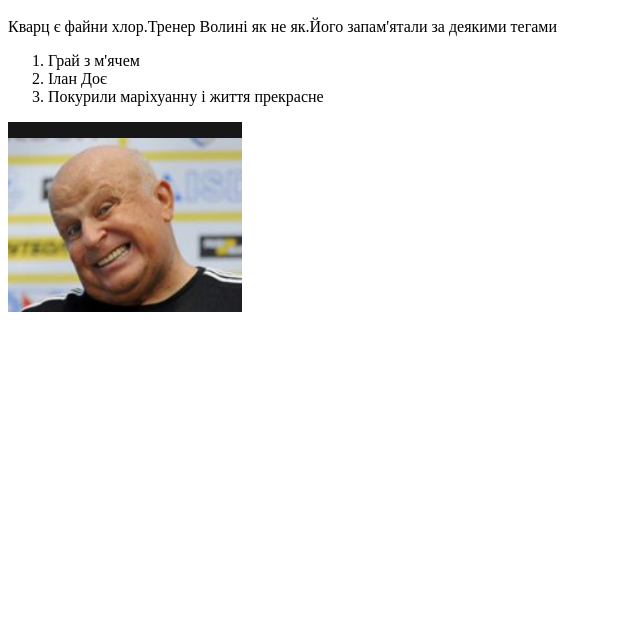
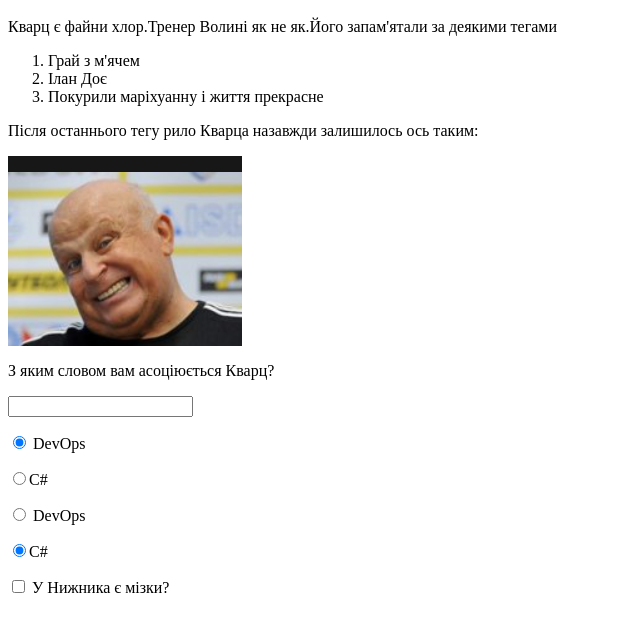
Before and after one commit to Zorro769/Kvarts_1.0, a plain HTML site: page index.html in a window 1280 px wide. Shown: the part 48-680 px from the top of the page, without its empty margins (0-640 px from the left). Drawn offline with Linux system fonts and the light colour scheme.

Commit message:
My second commit

```diff
--- a/index.html
+++ b/index.html
@@ -15,7 +15,29 @@
             <li>Ілан Доє</li>
             <li>Покурили маріхуанну і життя прекрасне</li>
         </ol>
-
+        <p>
+            Після останнього тегу рило Кварца назавжди залишилось ось таким:
+        </p>
         <img src="Screenshot_1.png" alt="" />
+        <p>
+            З яким словом вам асоціюється Кварц?
+        </p>
+        <div>
+        <form action="#" method="post" enctype="multipart/form-data"></form>
+        </div>
+            <div>
+        <input type = "text" name = "username" value="" />
+        </div>
+            <div>
+            <p><input checked type = "radio" name = "Devops" value"CI/CD/CD" /> DevOps </p>
+            <p><input type = "radio" name = "Devops" value".NET" />C#</p>
+        </div>
+        <div>
+            <p><input type = "radio" name = "Devops2" value"CI/CD/CD" /> DevOps </p>
+            <p><input checked type = "radio" name = "Devops2" value".NET" />C#</p>
+        </div>
+        <div>
+            <p><input type = "checkbox" name = "Devops3" value"CI/CD/CD" /> У Нижника є мізки? </p>
+        </div>
     </body>
 </html>
```
